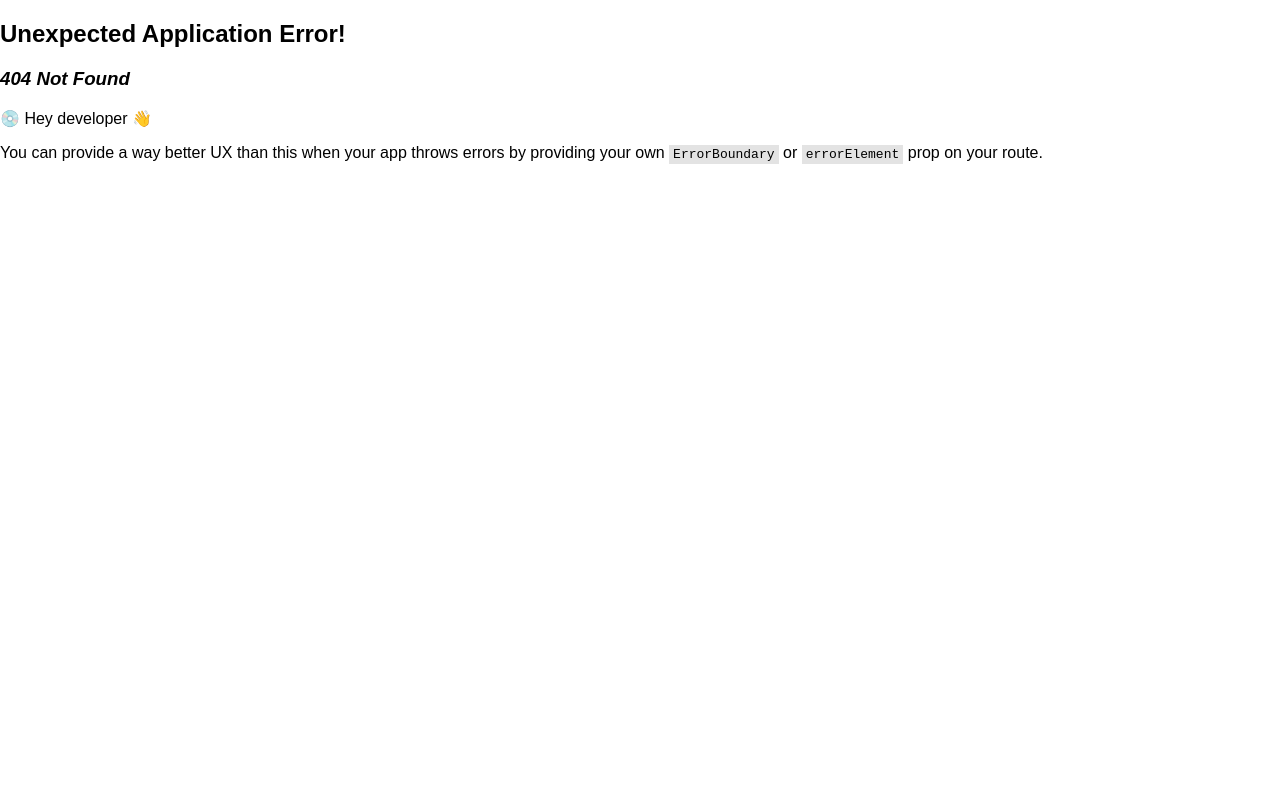
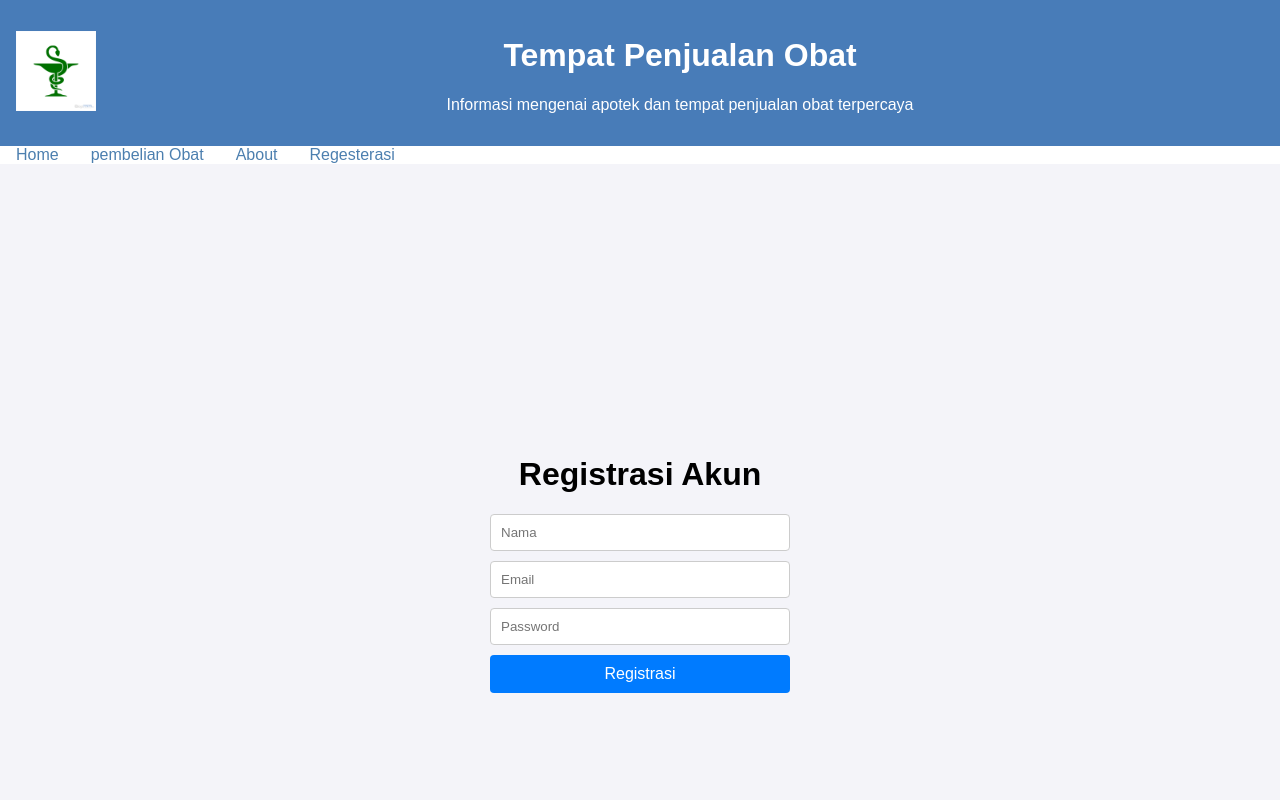
Before and after one commit to ihsan12312/web-react-farmasi, a React (Vite) app: page /Regesterasi in a window 1280 px wide. Before the commit this address had no page. Shown: the top 800 px of the page. Built offline with nearby package versions, Linux system fonts and the light colour scheme.

Commit message:
membuat regestrasi dan tempat beli obat

```diff
--- a/src/components/Nav/index.jsx
+++ b/src/components/Nav/index.jsx
@@ -1,11 +1,11 @@
 const Nav = () =>{
 return (
     <nav>
-    <a href="index.html" className="active">Home</a>
-    <a href="daftar-apotek.html">Daftar Apotek</a>
+    <a href="http://localhost:5174/">Home</a>
+    <a href="http://localhost:5174/Pembelian-Obat">pembelian Obat</a>
     <a href="about.html">About</a>
 
-    <a href="login.html">Login</a>
+    <a href="http://localhost:5174/Regesterasi">Regesterasi</a>
     </nav>
 );
 };
--- /dev/null
+++ b/src/components/PembelianObat/index.jsx
@@ -0,0 +1,104 @@
+import { useState } from "react";
+import Footer from "../Footer";
+import Header from "../header"; // Fixed case sensitivity
+import Nav from "../Nav";
+import Section from "../Section";
+
+function PembelianObat() {
+  const [namaObat, setNamaObat] = useState("");
+  const [jenisObat, setJenisObat] = useState("");
+  const [hargaObat, setHargaObat] = useState("");
+
+  const handleAddObat = (e) => {
+    e.preventDefault();
+    if (!namaObat || !jenisObat || !hargaObat) {
+      console.log("Harap lengkapi semua kolom!");
+      return;
+    }
+    console.log("Nama Obat:", namaObat, "Jenis Obat:", jenisObat, "Harga Obat:", hargaObat);
+    // You can handle further logic like saving the data here.
+  };
+
+  return (
+    <>
+      <Header />
+      <Nav />
+      <div
+        style={{
+          display: "flex",
+          flexDirection: "column",
+          alignItems: "center",
+          justifyContent: "center",
+          height: "100vh",
+          backgroundColor: "#f4f4f9",
+        }}
+      >
+        <h1>Tambah Obat</h1>
+        <form
+          onSubmit={handleAddObat}
+          style={{
+            display: "flex",
+            flexDirection: "column",
+            gap: "10px",
+            width: "300px",
+          }}
+        >
+          {/* Obat */}
+          <input
+            type="text"
+            value={namaObat}
+            onChange={(e) => setNamaObat(e.target.value)}
+            placeholder="Nama Obat"
+            style={{
+              padding: "10px",
+              borderRadius: "4px",
+              border: "1px solid #ccc",
+            }}
+          />
+          <input
+            type="text"
+            value={jenisObat}
+            onChange={(e) => setJenisObat(e.target.value)}
+            placeholder="Jenis Obat"
+            style={{
+              padding: "10px",
+              borderRadius: "4px",
+              border: "1px solid #ccc",
+            }}
+          />
+          <input
+            type="number"
+            value={hargaObat}
+            onChange={(e) => setHargaObat(e.target.value)}
+            placeholder="Harga Obat"
+            style={{
+              padding: "10px",
+              borderRadius: "4px",
+              border: "1px solid #ccc",
+            }}
+          />
+
+          <button
+            type="submit"
+            style={{
+              padding: "10px",
+              borderRadius: "4px",
+              border: "none",
+              backgroundColor: "#007bff",
+              color: "white",
+              cursor: "pointer",
+            }}
+          >
+            Tambah Obat
+          </button>
+        </form>
+      </div>
+
+      <Section />
+
+      <Footer />
+    </>
+  );
+}
+
+export default PembelianObat;
--- /dev/null
+++ b/src/components/Regesterasi/index.jsx
@@ -0,0 +1,106 @@
+import { useState } from "react";
+import Footer from "../Footer";
+import Header from "../header"; // Fixed case sensitivity
+import Nav from "../Nav";
+import Section from "../Section";
+
+function Registrasi() {
+  const [nama, setNama] = useState("");
+  const [email, setEmail] = useState("");
+  const [password, setPassword] = useState("");
+
+  const handleRegister = (e) => {
+    e.preventDefault();
+    if (!nama || !email || !password) {
+      console.log("Harap lengkapi semua kolom!");
+      return;
+    }
+    console.log("Nama:", nama, "Email:", email, "Password:", password);
+    // You can handle further logic like saving the data here.
+  };
+
+  return (
+    <>
+      <Header />
+      <Nav />
+      <div
+        style={{
+          display: "flex",
+          flexDirection: "column",
+          alignItems: "center",
+          justifyContent: "center",
+          height: "100vh",
+          backgroundColor: "#f4f4f9",
+        }}
+      >
+        <h1>Registrasi Akun</h1>
+        <form
+          onSubmit={handleRegister}
+          style={{
+            display: "flex",
+            flexDirection: "column",
+            gap: "10px",
+            width: "300px",
+          }}
+        >
+          {/* Nama */}
+          <input
+            type="text"
+            value={nama}
+            onChange={(e) => setNama(e.target.value)}
+            placeholder="Nama"
+            style={{
+              padding: "10px",
+              borderRadius: "4px",
+              border: "1px solid #ccc",
+            }}
+          />
+          {/* Email */}
+          <input
+            type="email"
+            value={email}
+            onChange={(e) => setEmail(e.target.value)}
+            placeholder="Email"
+            style={{
+              padding: "10px",
+              borderRadius: "4px",
+              border: "1px solid #ccc",
+            }}
+          />
+          {/* Password */}
+          <input
+            type="password"
+            value={password}
+            onChange={(e) => setPassword(e.target.value)}
+            placeholder="Password"
+            style={{
+              padding: "10px",
+              borderRadius: "4px",
+              border: "1px solid #ccc",
+            }}
+          />
+
+          <button
+            type="submit"
+            style={{
+              padding: "10px",
+              borderRadius: "4px",
+              border: "none",
+              backgroundColor: "#007bff",
+              color: "white",
+              cursor: "pointer",
+            }}
+          >
+            Registrasi
+          </button>
+        </form>
+      </div>
+
+      <Section />
+
+      <Footer />
+    </>
+  );
+}
+
+export default Registrasi;
```
Also changed, not shown: src/components/Login/index.jsx (deleted, +0 -38 lines), src/login.jsx (deleted, +0 -14 lines), src/main.jsx (+14 -5 lines).
